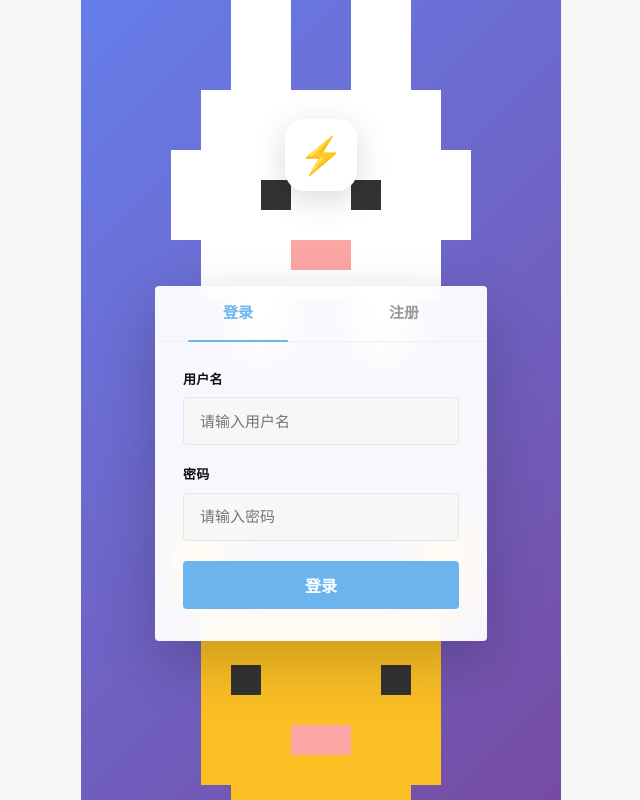
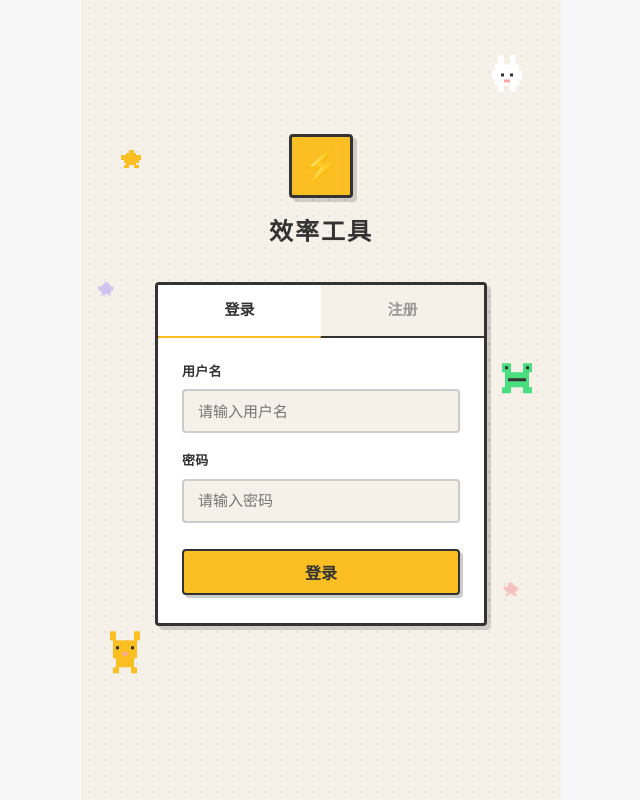
Before and after one commit to eiiun/efficiency-tools, a website: page index.html in a window 1280 px wide. Shown: the whole page, without its empty margins (319-959 px from the left). Drawn offline with Linux system fonts and the light colour scheme; a web font is replaced by a local one.

Commit message:
deploy: update css/login.css

```diff
--- a/css/login.css
+++ b/css/login.css
@@ -1,13 +1,16 @@
-/* Login Page - Premium Design */
+/* Login Page - Pixel Art Style */
 .page-login {
   display: flex;
   align-items: center;
   justify-content: center;
-  background: linear-gradient(135deg, #667eea 0%, #764ba2 100%);
+  background-color: #f5f0e8;
+  background-image: radial-gradient(circle, rgba(0,0,0,0.06) 1px, transparent 1px);
+  background-size: 16px 16px;
   position: relative;
   overflow: hidden;
 }
 
+/* 像素装饰元素 */
 .login-bg-decoration {
   position: absolute;
   top: 0;
@@ -18,39 +21,66 @@
   overflow: hidden;
 }
 
-.login-circle {
+.px-login-animal {
   position: absolute;
-  border-radius: 50%;
-  background: rgba(255, 255, 255, 0.08);
+  width: 48px;
+  height: 48px;
+  image-rendering: pixelated;
+  shape-rendering: crispEdges;
 }
 
-.login-circle-1 {
-  width: 300px;
-  height: 300px;
-  top: -100px;
-  right: -80px;
-  animation: floatCircle 8s ease-in-out infinite;
+.px-login-bunny {
+  top: 60px;
+  right: 30px;
+  animation: pxBounce 3s ease-in-out infinite;
 }
 
-.login-circle-2 {
-  width: 200px;
-  height: 200px;
-  bottom: -60px;
-  left: -60px;
-  animation: floatCircle 6s ease-in-out infinite reverse;
+.px-login-cat {
+  bottom: 120px;
+  left: 20px;
+  animation: pxBounce 3.5s ease-in-out infinite 0.5s;
 }
 
-.login-circle-3 {
-  width: 120px;
-  height: 120px;
-  top: 40%;
-  left: 10%;
-  animation: floatCircle 10s ease-in-out infinite 2s;
+.px-login-frog {
+  top: 45%;
+  right: 20px;
+  animation: pxBounce 2.8s ease-in-out infinite 1s;
 }
 
-@keyframes floatCircle {
-  0%, 100% { transform: translateY(0) scale(1); }
-  50% { transform: translateY(-20px) scale(1.05); }
+.px-login-sparkle {
+  position: absolute;
+  width: 20px;
+  height: 20px;
+  image-rendering: pixelated;
+  shape-rendering: crispEdges;
+}
+
+.px-login-star1 {
+  top: 150px;
+  left: 40px;
+  animation: pxTwinkle 2.5s ease-in-out infinite;
+}
+
+.px-login-star2 {
+  top: 35%;
+  left: 15px;
+  animation: pxTwinkle 3s ease-in-out infinite 1s;
+}
+
+.px-login-star3 {
+  bottom: 200px;
+  right: 40px;
+  animation: pxTwinkle 2.8s ease-in-out infinite 0.5s;
+}
+
+@keyframes pxBounce {
+  0%, 100% { transform: translateY(0); }
+  50% { transform: translateY(-6px); }
+}
+
+@keyframes pxTwinkle {
+  0%, 100% { opacity: 1; transform: scale(1); }
+  50% { opacity: 0.3; transform: scale(0.7); }
 }
 
 .login-container {
@@ -62,90 +92,92 @@
   z-index: 1;
 }
 
+/* 品牌区域 */
 .login-brand {
-  margin-bottom: 40px;
+  margin-bottom: 32px;
 }
 
-.brand-icon {
-  width: 72px;
-  height: 72px;
-  background-color: rgba(255, 255, 255, 0.95);
-  border-radius: 20px;
+.pixel-brand-icon {
+  width: 64px;
+  height: 64px;
+  background-color: #fbbf24;
+  border: 3px solid #333;
+  border-radius: 4px;
   display: flex;
   align-items: center;
   justify-content: center;
-  font-size: 36px;
+  font-size: 32px;
   margin: 0 auto 16px;
-  box-shadow: 0 8px 32px rgba(0, 0, 0, 0.15);
-  backdrop-filter: blur(10px);
+  box-shadow: 4px 4px 0 rgba(0,0,0,0.15);
 }
 
 .brand-title {
-  font-size: 26px;
+  font-family: var(--px-font);
+  font-size: 24px;
   font-weight: 700;
-  color: #ffffff;
-  margin-bottom: 6px;
-  letter-spacing: 1px;
+  color: #333;
+  margin-bottom: 0;
+  letter-spacing: 2px;
 }
 
 .brand-subtitle {
-  font-size: 14px;
-  color: rgba(255, 255, 255, 0.8);
-  font-weight: 400;
+  display: none;
 }
 
-.login-card {
-  background-color: rgba(255, 255, 255, 0.95);
-  border-radius: var(--radius-lg);
-  box-shadow: 0 20px 60px rgba(0, 0, 0, 0.2);
-  backdrop-filter: blur(20px);
+/* 登录卡片 - 像素风 */
+.pixel-login-card {
+  background-color: #fff;
+  border: 3px solid #333;
+  border-radius: 4px;
+  box-shadow: 4px 4px 0 rgba(0,0,0,0.15);
   overflow: hidden;
 }
 
 .login-tabs {
   display: flex;
-  border-bottom: 1px solid var(--border-light);
+  border-bottom: 2px solid #333;
 }
 
 .login-tab {
   flex: 1;
-  padding: 16px;
+  padding: 14px;
   font-size: 15px;
   font-weight: 600;
-  color: var(--text-tertiary);
+  color: #999;
   text-align: center;
   cursor: pointer;
-  transition: all 0.2s;
+  transition: background-color 0.15s;
   position: relative;
   user-select: none;
   -webkit-tap-highlight-color: transparent;
+  background: #f5f0e8;
 }
 
 .login-tab.active {
-  color: var(--primary-color);
+  color: #333;
+  background: #fff;
 }
 
 .login-tab.active::after {
   content: '';
   position: absolute;
-  bottom: -1px;
-  left: 20%;
-  right: 20%;
+  bottom: -2px;
+  left: 0;
+  right: 0;
   height: 2px;
-  background-color: var(--primary-color);
-  border-radius: 1px;
+  background-color: #fbbf24;
 }
 
 .login-tab:hover:not(.active) {
-  color: var(--text-secondary);
+  background: #ebe6de;
 }
 
 .login-form {
-  padding: 28px 28px 32px;
+  padding: 24px 24px 28px;
 }
 
 .form-group {
-  margin-bottom: 20px;
+  margin-bottom: 18px;
   text-align: left;
 }
 
@@ -153,34 +185,34 @@
   display: block;
   font-size: 13px;
   font-weight: 600;
-  color: var(--text-primary);
+  color: #333;
   margin-bottom: 8px;
-  letter-spacing: 0.3px;
 }
 
 .form-group input {
   width: 100%;
-  height: 48px;
-  padding: 0 16px;
-  background-color: var(--bg-primary);
-  border: 1.5px solid var(--border-color);
-  border-radius: var(--radius-md);
+  height: 44px;
+  padding: 0 14px;
+  background-color: #f5f0e8;
+  border: 2px solid #ccc;
+  border-radius: 4px;
   font-size: 15px;
-  color: var(--text-primary);
+  color: #333;
   outline: none;
-  transition: all 0.2s;
+  transition: border-color 0.15s;
+  box-sizing: border-box;
 }
 
 .form-group input:focus {
-  border-color: var(--primary-color);
-  background-color: #ffffff;
-  box-shadow: 0 0 0 3px rgba(108, 180, 238, 0.12);
+  border-color: #333;
+  background-color: #fff;
+  box-shadow: 2px 2px 0 rgba(0,0,0,0.08);
 }
 
 .field-hint {
   display: none;
   font-size: 12px;
-  color: var(--text-tertiary);
+  color: #999;
   margin-top: 6px;
   padding-left: 2px;
 }
@@ -189,27 +221,53 @@
   display: none;
 }
 
+/* 像素风按钮 */
+.pixel-btn {
+  width: 100%;
+  height: 46px;
+  background-color: #fbbf24;
+  color: #333;
+  border: 2px solid #333;
+  border-radius: 4px;
+  font-size: 16px;
+  font-weight: 700;
+  cursor: pointer;
+  box-shadow: 3px 3px 0 rgba(0,0,0,0.2);
+  transition: transform 0.1s, box-shadow 0.1s;
+  margin-top: 8px;
+}
+
+.pixel-btn:hover {
+  background-color: #f59e0b;
+}
+
+.pixel-btn:active {
+  transform: translate(2px, 2px);
+  box-shadow: 1px 1px 0 rgba(0,0,0,0.2);
+}
+
 .login-mode-switch {
   margin-top: 24px;
   text-align: center;
   font-size: 14px;
-  color: var(--text-secondary);
+  color: #666;
 }
 
 .login-mode-switch a {
-  color: var(--primary-color);
+  color: #333;
   text-decoration: none;
-  font-weight: 500;
+  font-weight: 600;
   margin-left: 8px;
+  border-bottom: 2px solid #fbbf24;
 }
 
 .login-mode-switch a:hover {
-  text-decoration: underline;
+  color: #f59e0b;
 }
 
 .login-tip {
-  margin-top: 24px;
+  margin-top: 20px;
   text-align: center;
   font-size: 13px;
-  color: rgba(255, 255, 255, 0.75);
+  color: #999;
 }
```
